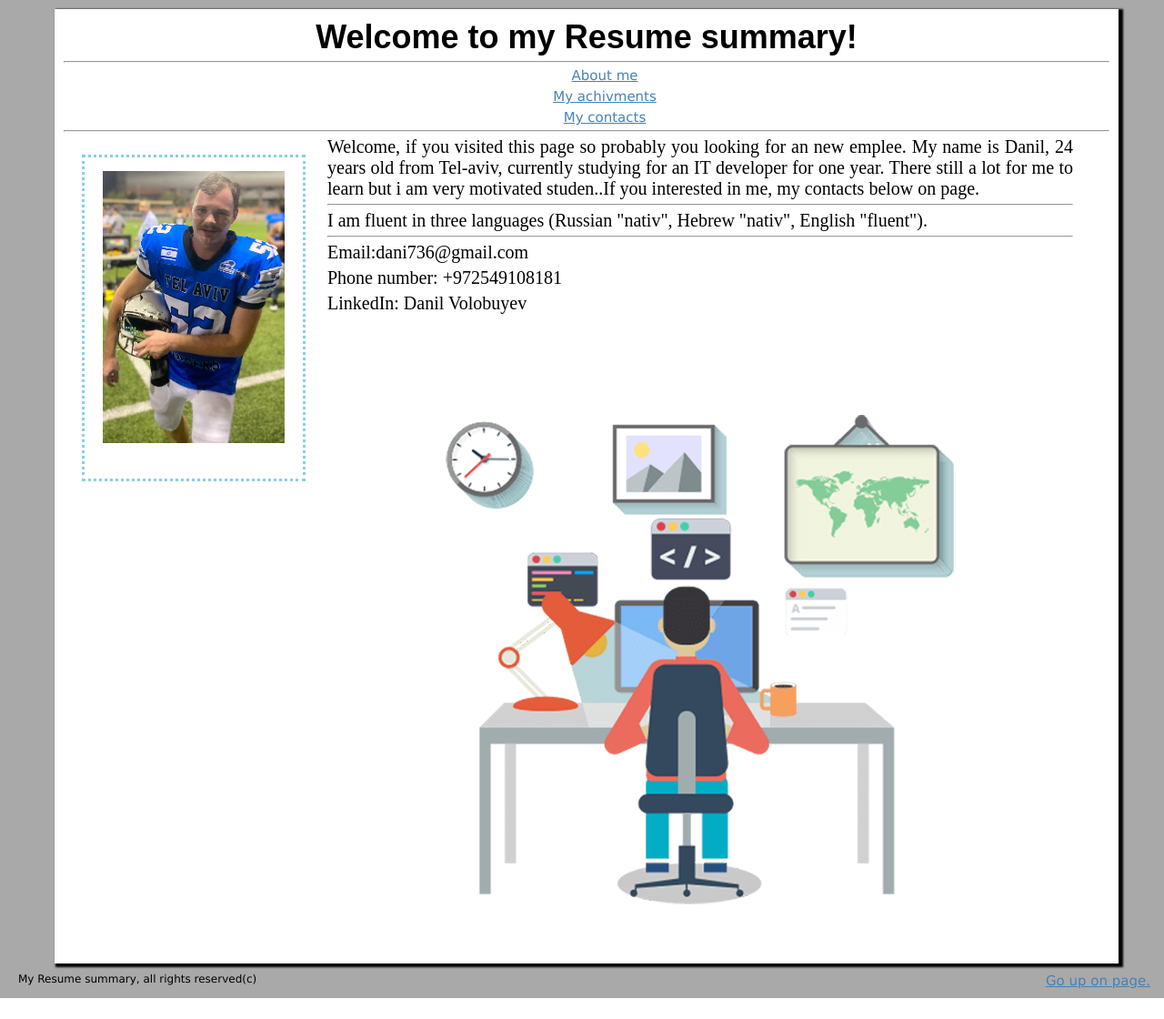
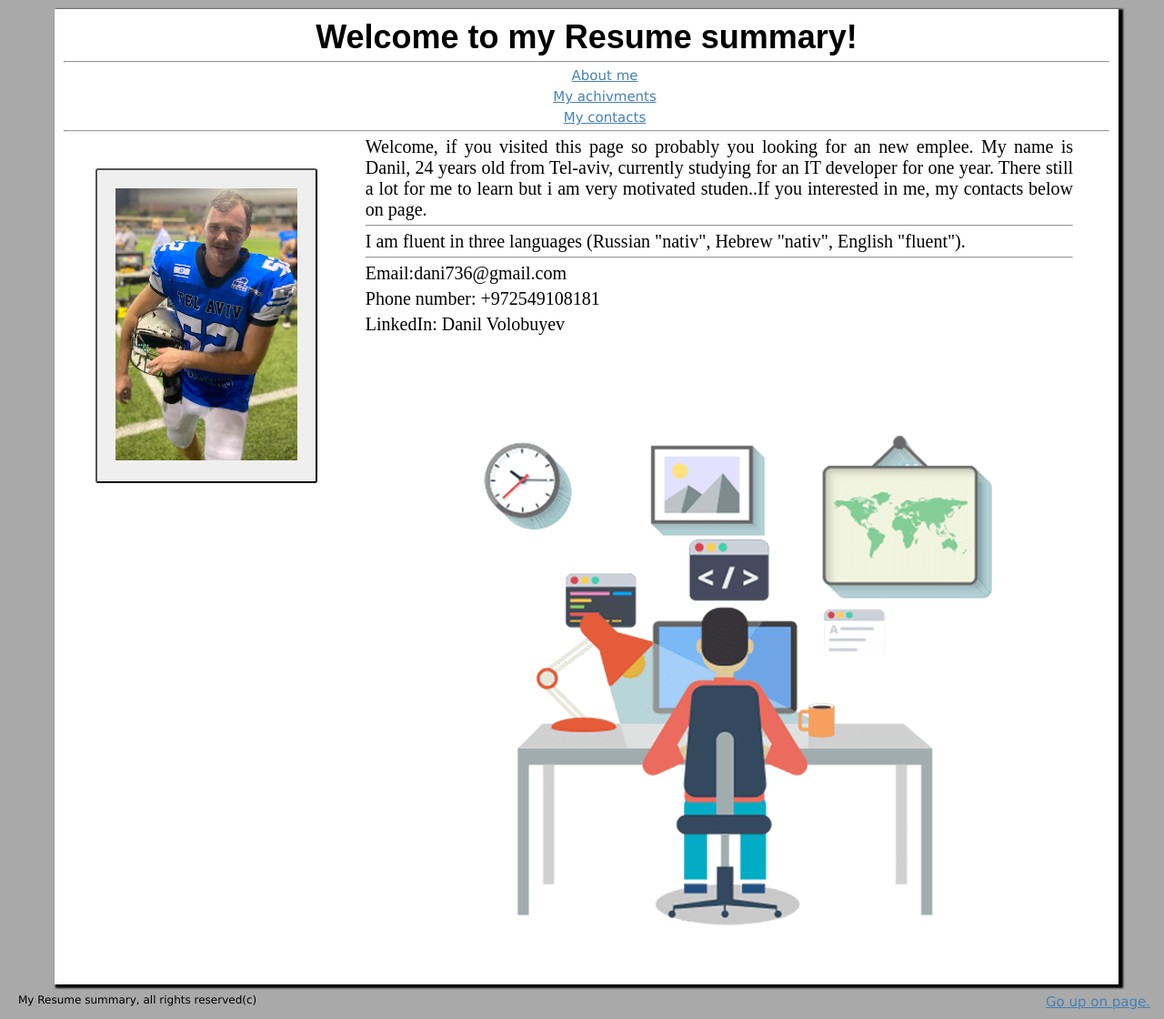
Before and after one commit to DanilVo/html-work, a PHP site: page / in a window 1280 px wide. Shown: the whole page at 91% size. Before the commit the page ends 1097 px from the top, so only its background shows below. Run offline with PHP 8.4, Linux system fonts and the light colour scheme.

Commit message:
lesson 2 1:20

```diff
--- a/css/cs.css
+++ b/css/cs.css
@@ -39,10 +39,26 @@ body {
 
 .photo {
     float: left;
-    border: 3px dotted skyblue;
+
     padding: 10px 10px 30px 10px;
     margin: 20px 24px 10px 30px;
 }
+
+#toggle-theme-btn {
+    /* position: absolute; */
+    cursor: pointer;
+    padding: 15px;
+    border-radius: 3px;
+    transition: 0.2s;
+}
+#toggle-theme-btn:hover{
+    border: 3px dotted skyblue;
+    background: #bdbdbd;
+}
+
+/* #toggle-theme-btn img{
+    width: 32px;
+} */
 
 .content{
     text-align: justify;
--- a/index.html
+++ b/index.html
@@ -1,5 +1,6 @@
 <!DOCTYPE html>
 <html lang="en">
+
 <head>
     <meta charset="UTF-8">
     <meta http-equiv="X-UA-Compatible" content="IE=edge">
@@ -9,12 +10,14 @@
     <link rel="stylesheet" href="css/cs.css">
 
 </head>
+
 <body>
     <div class="container">
         <div class="Header">
             <h1>Welcome to my Resume summary!</h1>
             <hr>
         </div>
+
         <div class="menu">
             <ul>
                 <li><a href="#aboutme">About me</a></li>
@@ -24,11 +27,16 @@
             <hr>
         </div>
         <div class="photo">
-            <a href=""><img src="img/pioners.png" alt="My picture"></a>
+            <button id="toggle-theme-btn">
+                <img id="toggle-theme-image" src="img/pioners.png" alt="My picture">
+                </button>
+            <img >
         </div>
         <div class="content">
-            <p id="aboutme"> Welcome, if you visited this page so probably you looking for an new emplee. My name is Danil, 24 years old from Tel-aviv, currently studying for an IT developer for one year.
-                There still a lot for me to learn but i am very motivated studen..If you interested in me, my contacts below on page.
+            <p id="aboutme"> Welcome, if you visited this page so probably you looking for an new emplee. My name is
+                Danil, 24 years old from Tel-aviv, currently studying for an IT developer for one year.
+                There still a lot for me to learn but i am very motivated studen..If you interested in me, my contacts
+                below on page.
             </p>
             <hr>
             <p id="myachivments"> I am fluent in three languages (Russian "nativ", Hebrew "nativ", English "fluent").
@@ -50,4 +58,5 @@
 
     </div>
 </body>
+
 </html>
```
Also changed, not shown: js.html (added, +27 -0 lines). Lines whose indentation alone changed are shown as unchanged.
